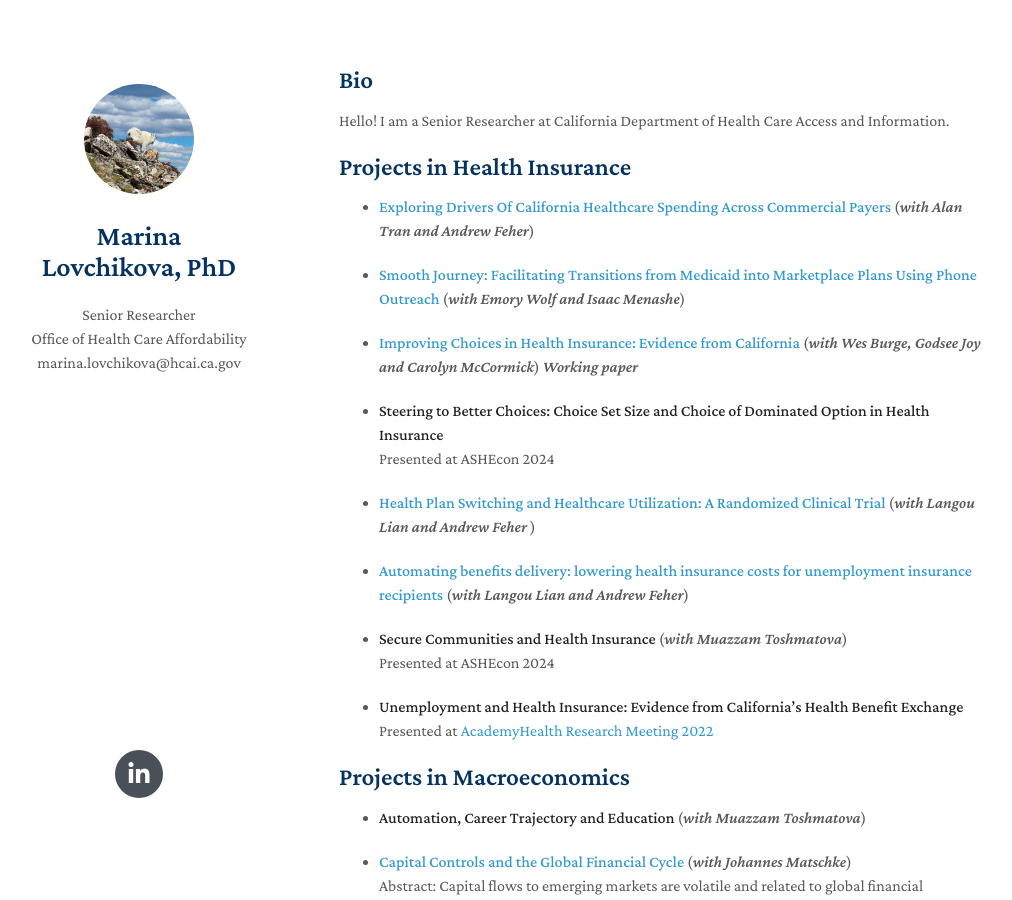
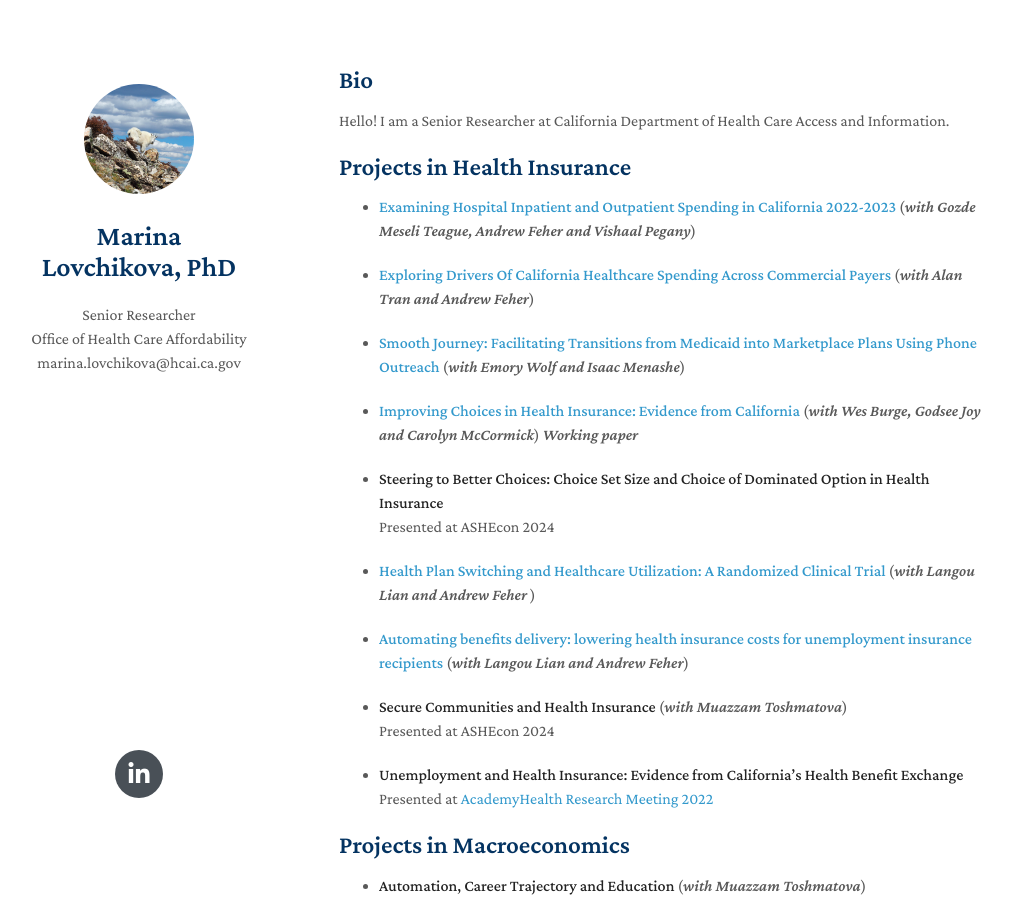
Before and after one commit to mlovchikova/mlovchikova.github.io, a Jekyll site: the page built from index.md, in a window 1280 px wide and 900 px high. Shown: the whole window, without its empty margins (131-1143 px from the left). Built offline with Jekyll 4.4.1, drawn with Linux system fonts in a browser that asks for light colours; nearby versions of some CDN libraries; a style sheet for code colours, icons or effects is not loaded; our own code applies the rules of GitHub Pages for plain Markdown files.

Commit message:
Update projects_health.md as of 5/15/26

```diff
--- a/_includes/projects_health.md
+++ b/_includes/projects_health.md
@@ -1,4 +1,6 @@
 ## Projects in Health Insurance
+  - **[Examining Hospital Inpatient and Outpatient Spending in California 2022-2023](https://hcai.ca.gov/document/examining-hospital-inpatient-and-outpatient-spending-in-california-2022-2023/)** (*with Gozde Meseli Teague, Andrew Feher and Vishaal Pegany*)
+
   - **[Exploring Drivers Of California Healthcare Spending Across Commercial Payers](https://hcai.ca.gov/document/ohca-issue-brief-1-exploring-drivers-of-healthcare-spending/)** (*with Alan Tran and Andrew Feher*)
 
   - **[Smooth Journey: Facilitating Transitions from Medicaid into Marketplace Plans Using Phone Outreach](https://academic.oup.com/healthaffairsscholar/article/3/9/qxaf163/8234109)** (*with Emory Wolf and Isaac Menashe*)
```
